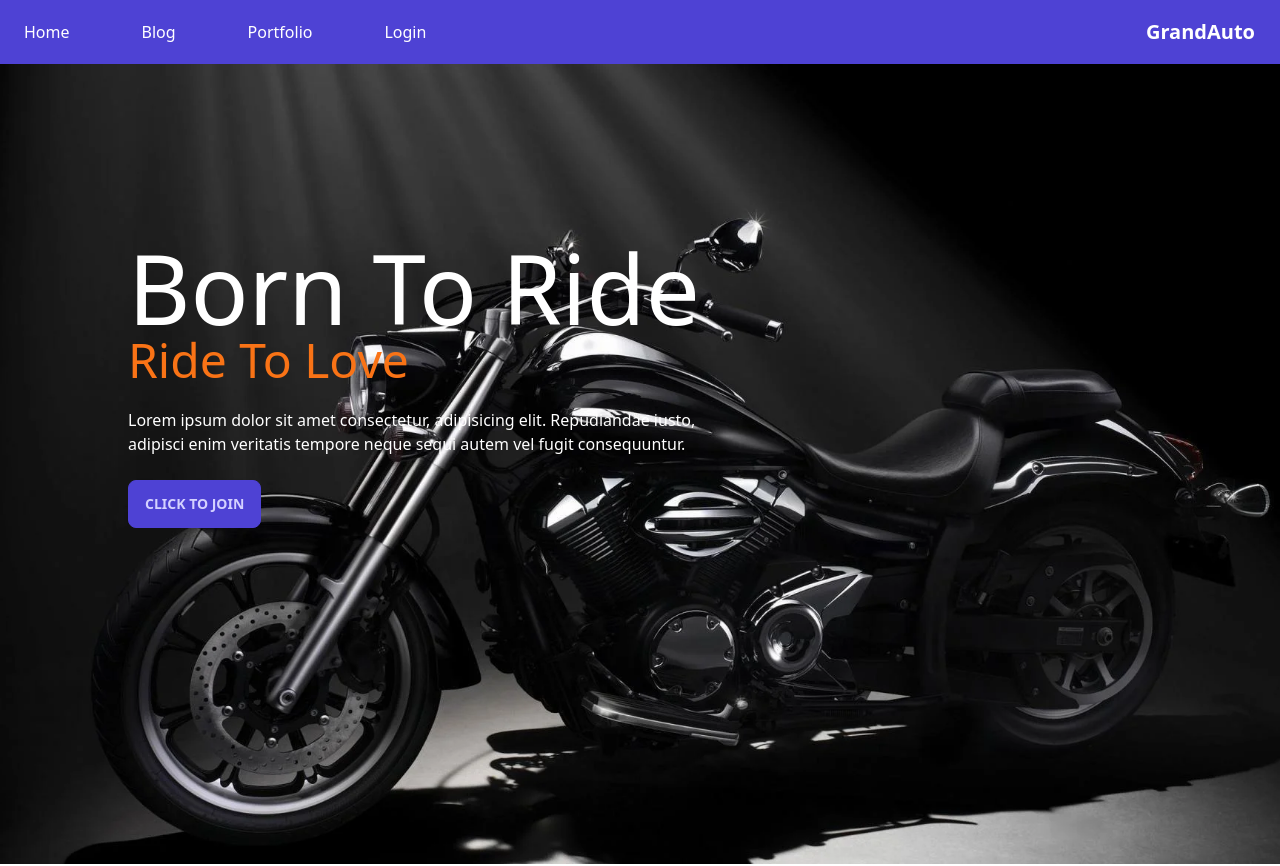
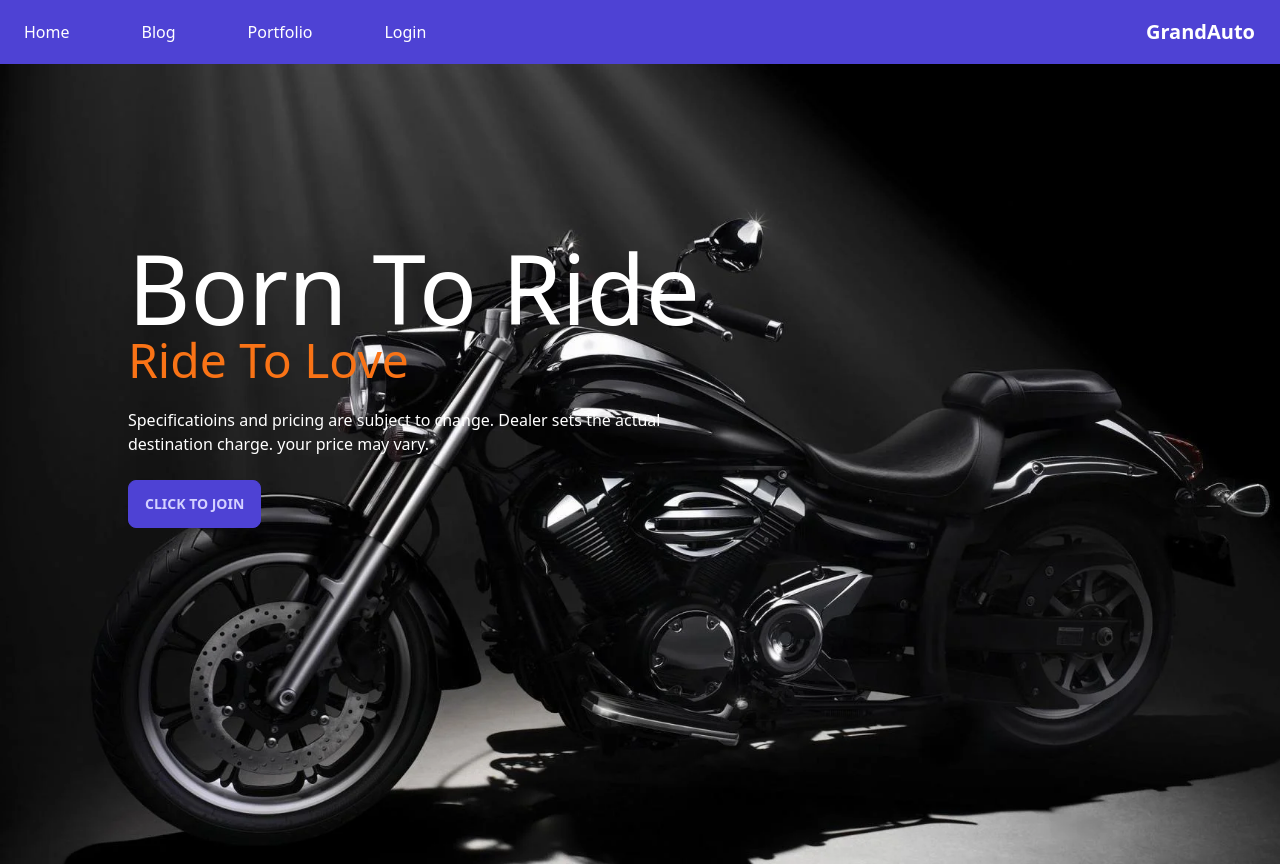
Before and after one commit to istiakhasan/grand-auto, a React (Create React App) app: page / in a window 1280 px wide. Shown: the top 866 px of the page. Built offline with nearby package versions, Linux system fonts and the light colour scheme; no server answers.

Commit message:
home page updated successfully

```diff
--- a/src/Pages/Home/BannerSlider.js
+++ b/src/Pages/Home/BannerSlider.js
@@ -2,6 +2,7 @@ import React from 'react';
 import "slick-carousel/slick/slick.css";
 import "slick-carousel/slick/slick-theme.css";
 import Slider from "react-slick";
+import { Link } from 'react-router-dom';
 
 const BannerSlider = () => {
     const settings = {
@@ -21,8 +22,8 @@ const BannerSlider = () => {
                 <div>
                 <h1 className='text-8xl text-white'>Life Is Good </h1>
                  <p className='text-orange-500 text-5xl'>Enjoy The Ride</p>
-                 <p className='text-white w-6/12 my-6'>Lorem ipsum dolor sit amet consectetur, adipisicing elit. Repudiandae iusto, adipisci enim veritatis tempore neque sequi autem vel fugit consequuntur.</p>
-                 <button className='btn btn-primary'>Click To Join</button>
+                 <p className='text-white w-6/12 my-6'>Are you looking for bike parts for your business ?You are In right place .Find your Special parts for your bike here.With thousands of products , we have just the right one for you.</p>
+                 <Link to="/login" className='btn btn-primary'>Click To Join</Link>
                 </div>
                 </div>
             </div>
@@ -31,12 +32,12 @@ const BannerSlider = () => {
                 <div>
                 <h1 className='text-8xl text-white'>Born To Ride  </h1>
                  <p className='text-orange-500 text-5xl'>Ride To Love</p>
-                 <p className='text-white w-6/12 my-6'>Lorem ipsum dolor sit amet consectetur, adipisicing elit. Repudiandae iusto, adipisci enim veritatis tempore neque sequi autem vel fugit consequuntur.</p>
-                 <button className='btn btn-primary'>Click To Join</button>
+                 <p className='text-white w-6/12 my-6'>Specificatioins and pricing are subject to change. Dealer sets the actual destination charge. your price may vary. </p>
+                 <Link to="/login" className='btn btn-primary'>Click To Join</Link>
                 </div>
                 </div>
             </div>
-            <div>
+            {/* <div>
                 <div className='h-[80vh] flex justify-center pl-32  flex-col'>
                 <div>
                 <h1 className='text-8xl text-white'>Life Is Good </h1>
@@ -45,7 +46,7 @@ const BannerSlider = () => {
                  <button className='btn btn-primary'>Click To Join</button>
                 </div>
                 </div>
-            </div>
+            </div> */}
 
         </Slider>
       </div>
```
